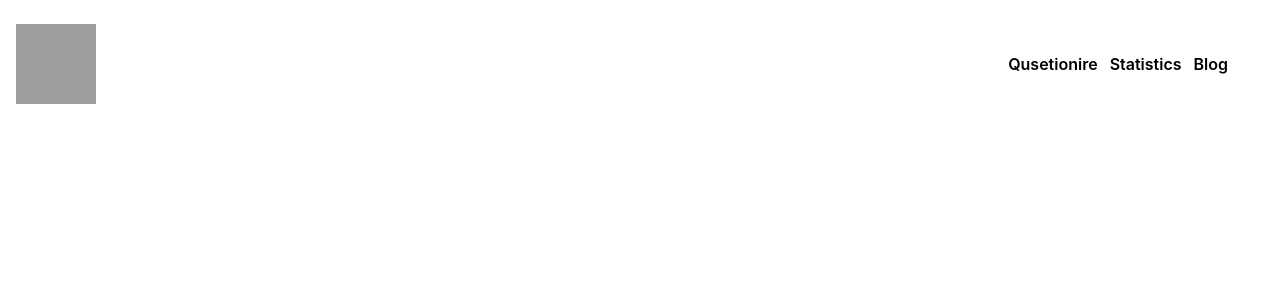
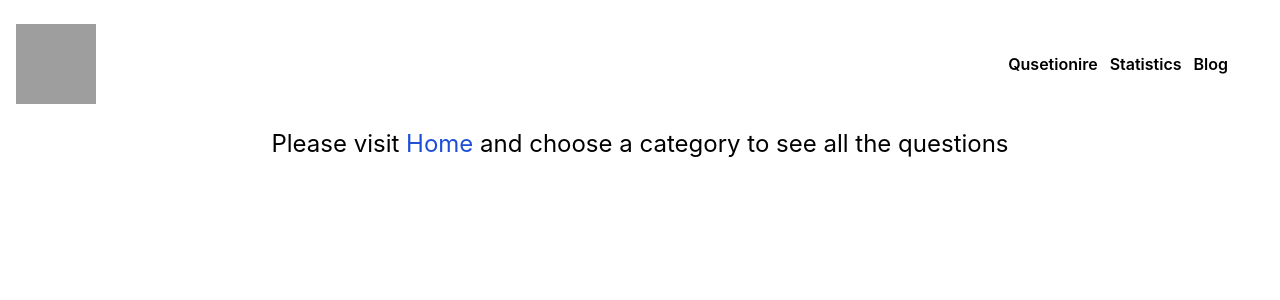
Before and after one commit to Shahinul-Islam/solve-the-questionire-react-spa-project, a React (Create React App) app: page /qusetionire in a window 1280 px wide. Shown: the top 300 px of the page. Built offline with nearby package versions, Linux system fonts and the light colour scheme; grey boxes are pictures that could not be loaded.

Commit message:
questionire sectiion completed

```diff
--- a/src/components/Qusetionire/Qusetionire.js
+++ b/src/components/Qusetionire/Qusetionire.js
@@ -1,10 +1,18 @@
 import React from "react";
+import { Link } from "react-router-dom";
 // import { useParams } from "react-router-dom";
 
 const Qusetionire = () => {
   return (
     <div>
-      <h1> </h1>
+      <h1 className="text-2xl">
+        {" "}
+        Please visit{" "}
+        <Link to="/" className="text-blue-700">
+          Home
+        </Link>{" "}
+        and choose a category to see all the questions
+      </h1>
     </div>
   );
 };
```
Also changed, not shown: src/components/Statistics/Statistics.js (+1 -17 lines).
